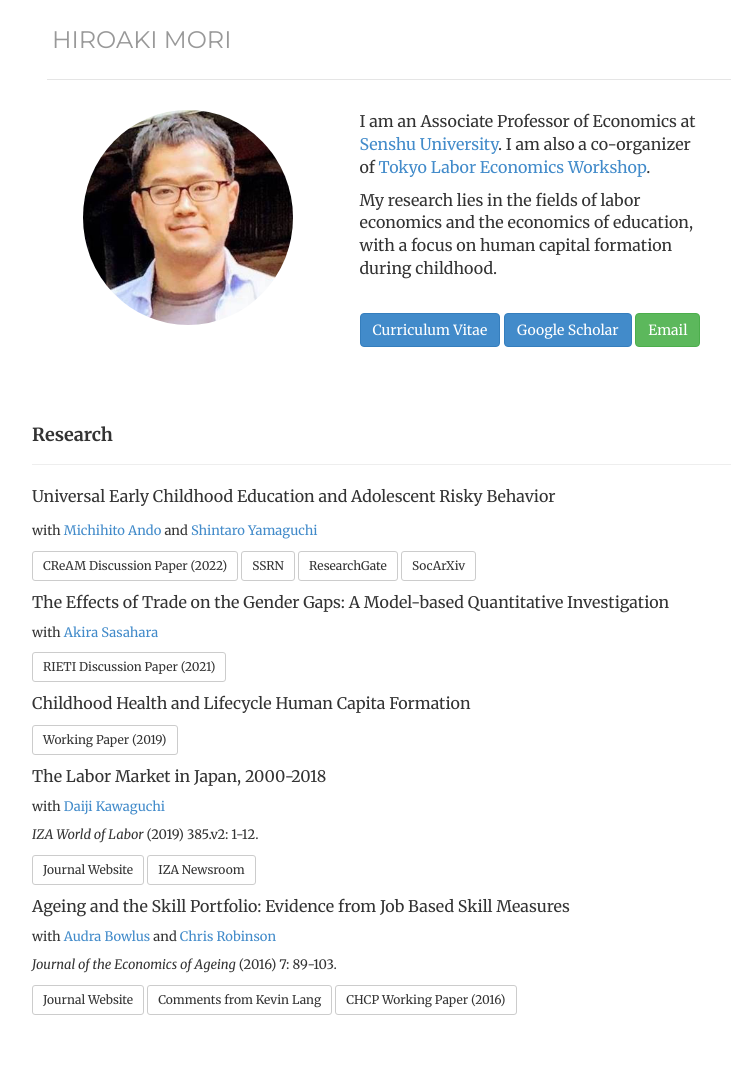
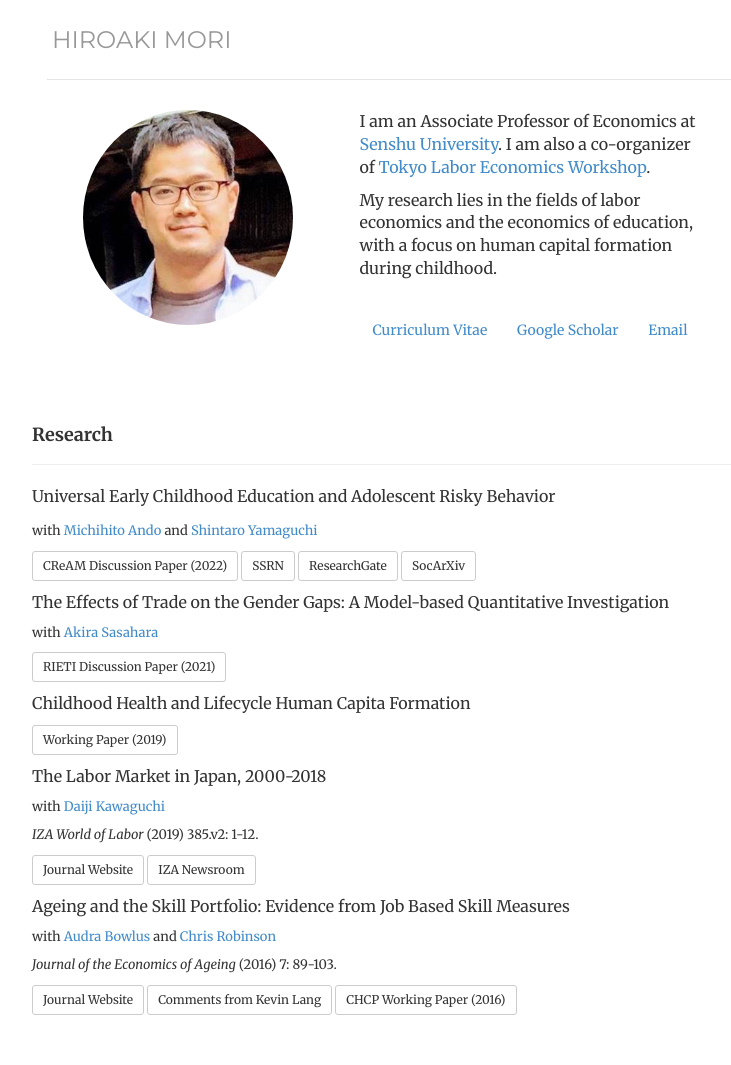
Before and after one commit to morihiroaki/morihiroaki.github.io, a Jekyll site: the page built from index.html, in a window 1280 px wide. Shown: the whole page, without its empty margins (238-969 px from the left). Built offline with Jekyll 4.4.1, drawn with Linux system fonts in a browser that asks for light colours.

Commit message:
Update index.html

```diff
--- a/index.html
+++ b/index.html
@@ -22,9 +22,9 @@ description:
 </p>
 <p> My research lies in the fields of labor economics and the economics of education, with a focus on human capital formation during childhood. </p>
 <br/>
-<p><a href="/files/cv_mori_new.pdf" target="_blank" class="btn btn-primary" role="button">Curriculum Vitae</a>
-<a href="https://onl.bz/SiyAhCp" target="_blank" class="btn btn-primary" role="button">Google Scholar</a>
-<a href="mailto:h.mori@isc.senshu-u.ac.jp" class="btn btn-success" role="button">Email</a></p>
+<p><a href="/files/cv_mori_new.pdf" target="_blank" class="btn" role="button">Curriculum Vitae</a>
+<a href="https://onl.bz/SiyAhCp" target="_blank" class="btn" role="button">Google Scholar</a>
+<a href="mailto:h.mori@isc.senshu-u.ac.jp" class="btn" role="button">Email</a></p>
  <br/><br/><br/>
 </div>
 </div>
```
